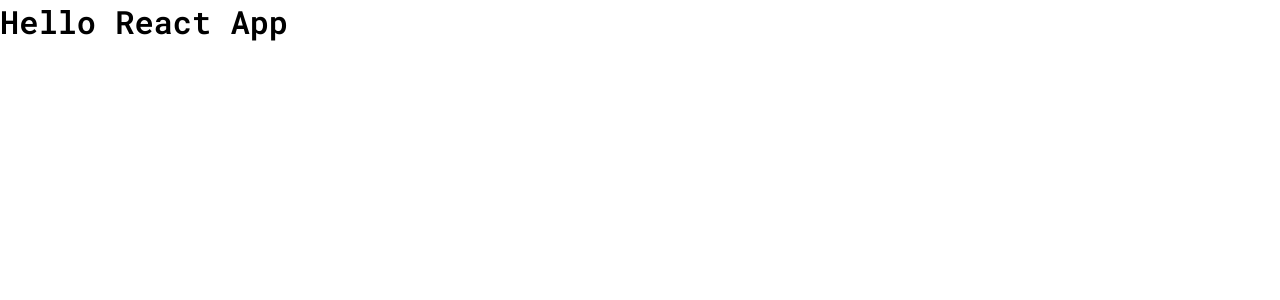
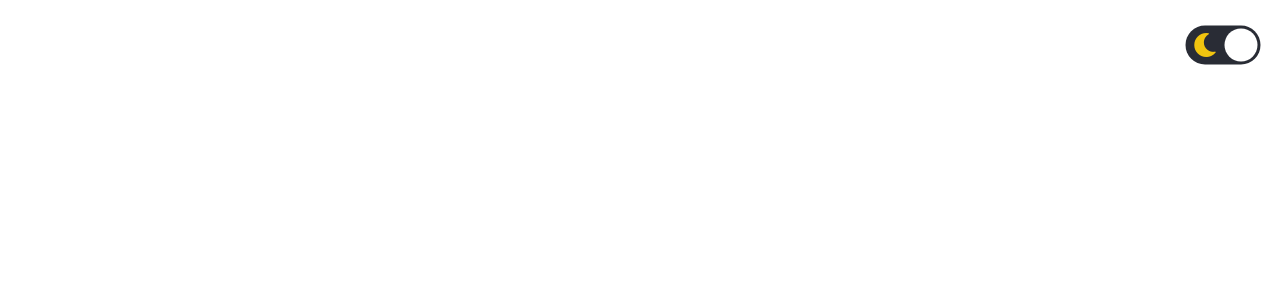
Before and after one commit to sarthak264/improve_vocabulary, a React (Create React App) app: page / in a window 1280 px wide. Shown: the top 300 px of the page. Built offline with nearby package versions, Linux system fonts and the light colour scheme.

Commit message:
made and styled the theme toggle

```diff
--- a/public/index.html
+++ b/public/index.html
@@ -7,6 +7,12 @@
 
     <link rel="apple-touch-icon" href="%PUBLIC_URL%/logo192.png" />
     <link rel="manifest" href="%PUBLIC_URL%/manifest.json" />
+    <link
+      rel="stylesheet"
+      href="https://use.fontawesome.com/releases/v5.15.4/css/all.css"
+      integrity="sha384-DyZ88mC6Up2uqS4h/KRgHuoeGwBcD4Ng9SiP4dIRy0EXTlnuz47vAwmeGwVChigm"
+      crossorigin="anonymous"
+    />
     <title>New Word</title>
   </head>
   <body>
--- a/src/App.css
+++ b/src/App.css
@@ -9,3 +9,7 @@
 body {
   font-family: "Roboto Mono", monospace;
 }
+.main {
+  height: 100vh;
+  position: relative;
+}
--- a/src/App.js
+++ b/src/App.js
@@ -1,10 +1,11 @@
 import "./App.css";
+import Toggle from "./components/toggle/Toggle";
 
 function App() {
   return (
-    <>
-      <h1>Hello React App</h1>
-    </>
+    <section className="main">
+      <Toggle />
+    </section>
   );
 }
 
--- /dev/null
+++ b/src/components/toggle/Toggle.jsx
@@ -0,0 +1,16 @@
+import "./toggle.css";
+
+const Toggle = () => {
+  return (
+    <div className="toggle_container">
+      <input type="checkbox" name="theme" id="theme_input" />
+      <label className="label" htmlFor="theme_input">
+        <i className="fas fa-moon"></i>
+        <i className="fas fa-sun"></i>
+        <div className="ball"></div>
+      </label>
+    </div>
+  );
+};
+
+export default Toggle;
--- /dev/null
+++ b/src/components/toggle/toggle.css
@@ -0,0 +1,47 @@
+.toggle_container {
+  position: absolute;
+  top: 2rem;
+  right: 2rem;
+}
+#theme_input {
+  opacity: 0;
+  position: absolute;
+}
+
+.label {
+  background-color: #292c35;
+  border-radius: 50px;
+  cursor: pointer;
+  display: flex;
+  align-items: center;
+  justify-content: space-between;
+  padding: 5px;
+  position: relative;
+  height: 26px;
+  width: 50px;
+  transform: scale(1.5);
+}
+
+.label .ball {
+  background-color: #fff;
+  border-radius: 50%;
+  position: absolute;
+  top: 2px;
+  right: 2px;
+  height: 22px;
+  width: 22px;
+  transform: translateX(0px);
+  transition: transform 0.2s linear;
+}
+
+#theme_input:checked + .label .ball {
+  transform: translateX(-24px);
+}
+
+.fa-moon {
+  color: #f1c40f;
+}
+
+.fa-sun {
+  color: #f39c12;
+}
```
